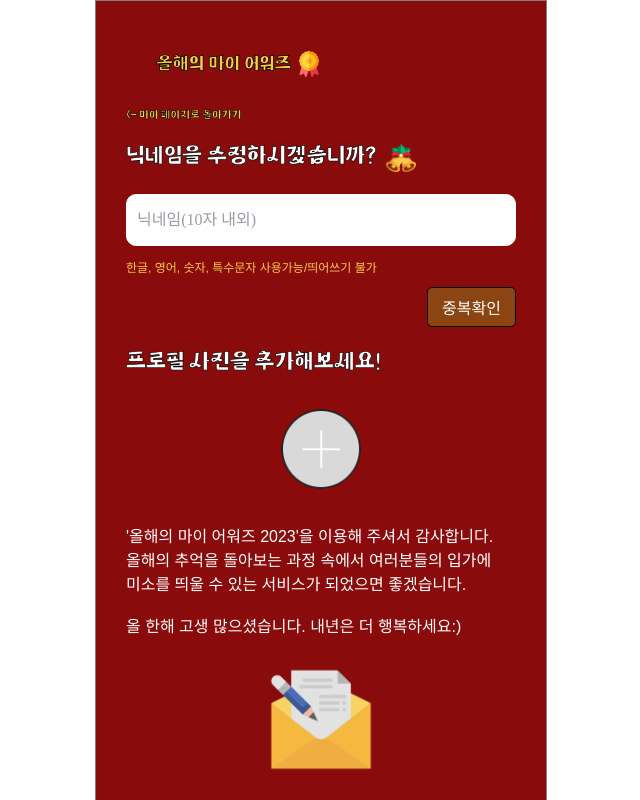
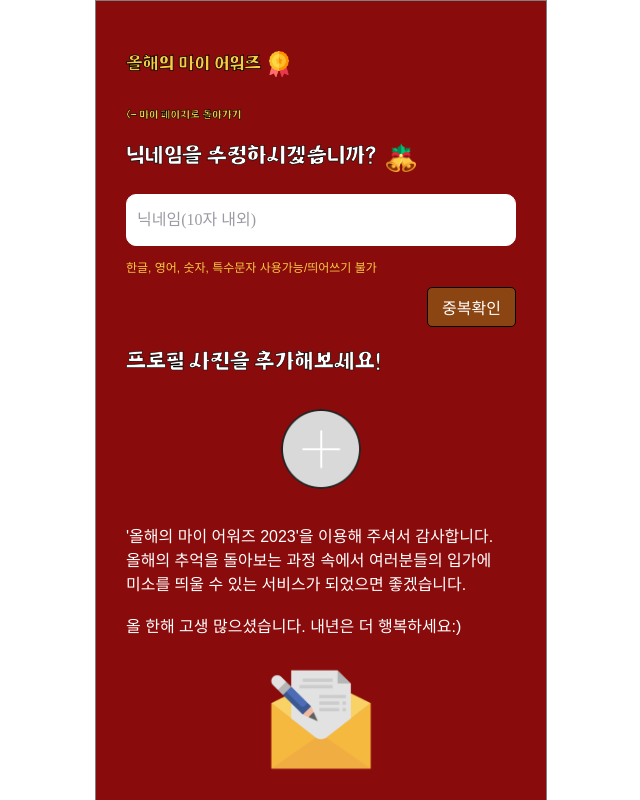
Before and after one commit to 2023-my-awards/2023-MY-AWARDS-FRONT-v2, a React (Vite) app: page /editprofile in a window 1280 px wide. Shown: the top 800 px of the page, without its empty margins (319-959 px from the left). Built offline with nearby package versions, Linux system fonts and the light colour scheme; a web font is replaced by a local one.

Commit message:
Design: 프로필 편집  페이지 디자인 최적화

```diff
--- a/src/pages/EditProfile.jsx
+++ b/src/pages/EditProfile.jsx
@@ -144,7 +144,9 @@ const EditProfile = () => {
 
   return (
     <div id="setprofile">
-      <Logo />
+      <div id="logo-wrapper">
+        <Logo />
+      </div>
       <p id="back" onClick={onClickBackButton}>
         &lt;- 마이 페이지로 돌아가기
       </p>
```
